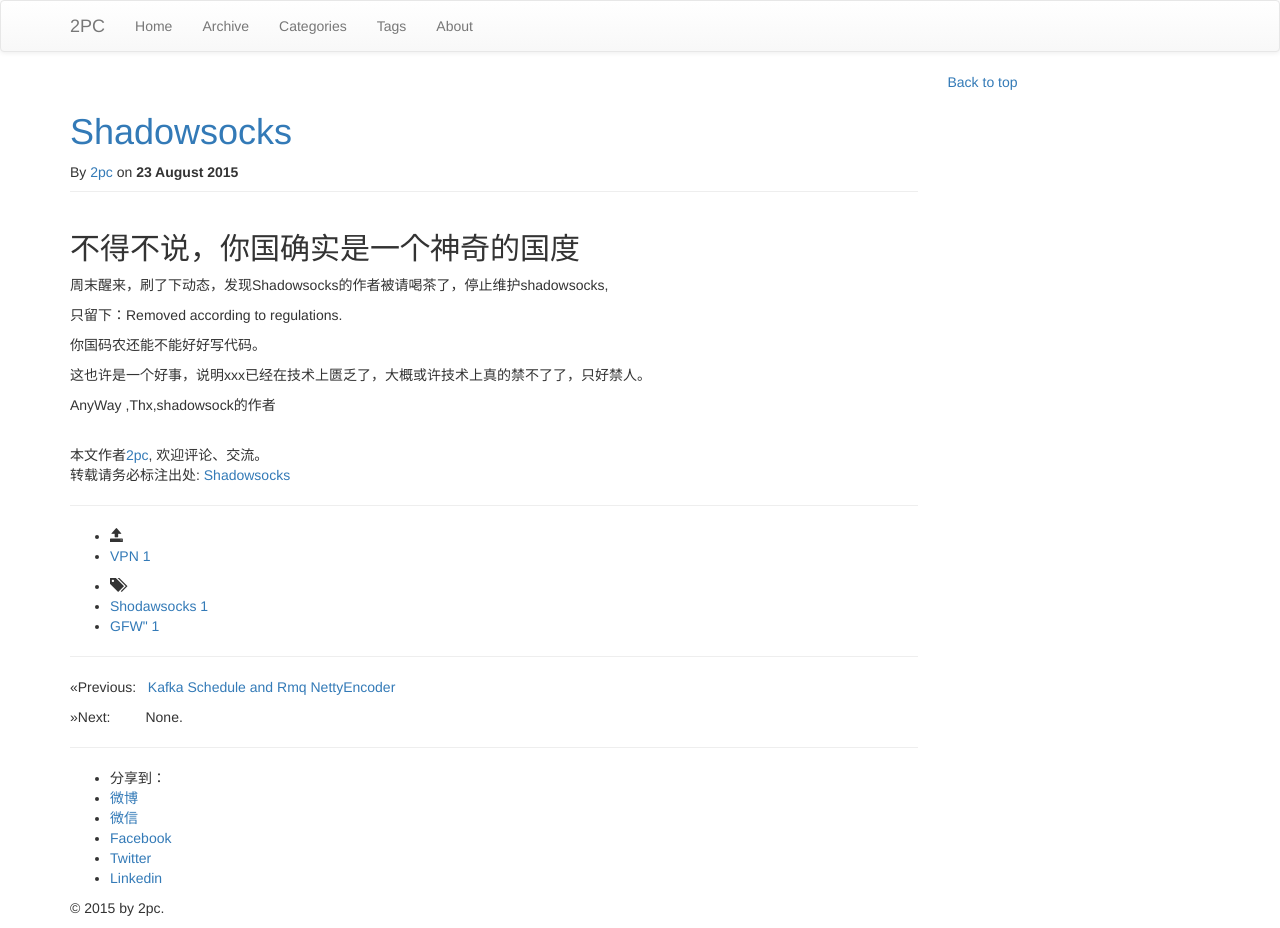
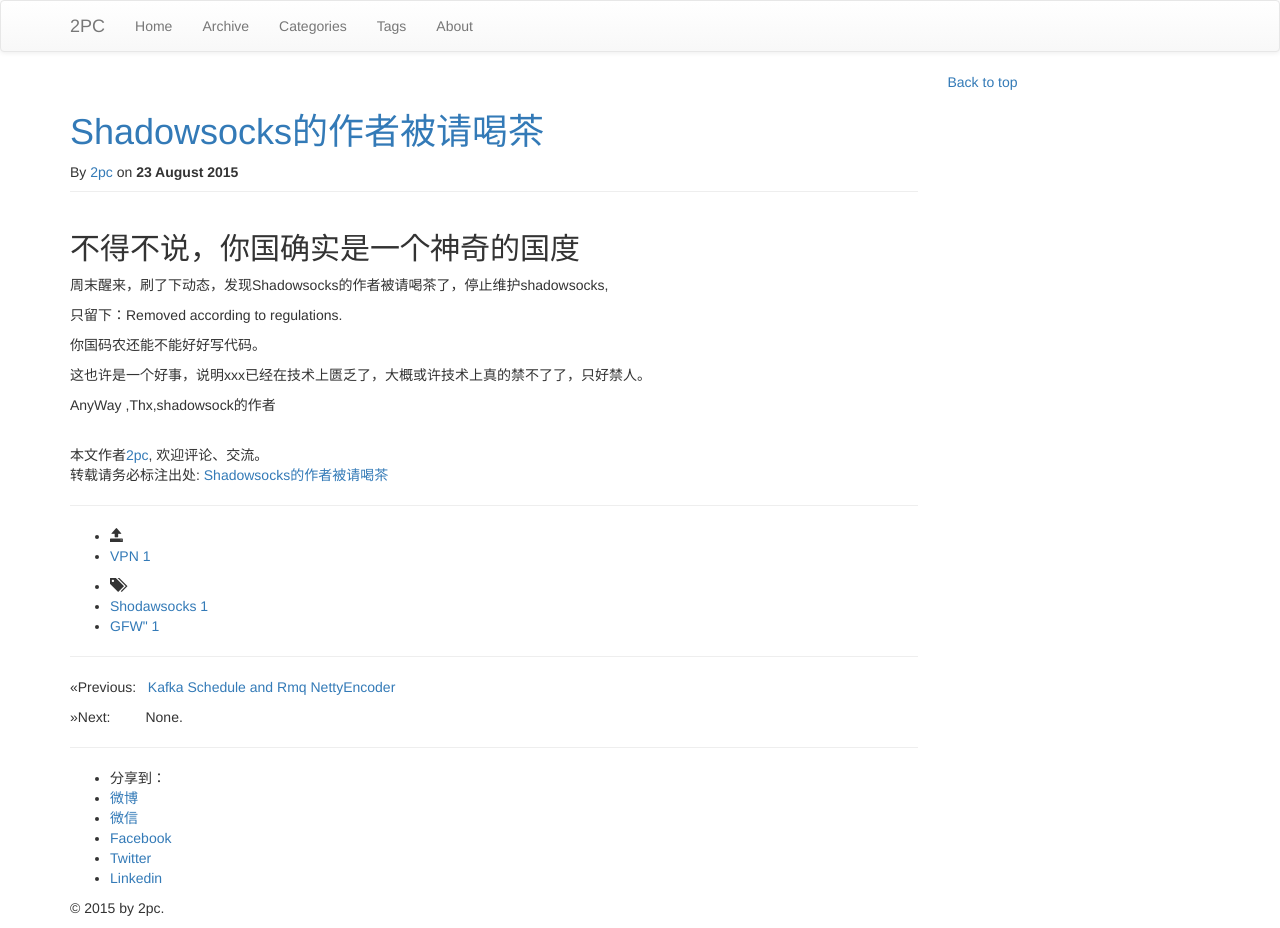
Before and after one commit to luyee/2pc.github.io, a Jekyll site: the page built from _posts/gossip/2015-08-23-shadowsocks.md, in a window 1280 px wide. Built offline with Jekyll 4.4.1, drawn with Linux system fonts in a browser that asks for light colours; nearby versions of some CDN libraries; library files that are not in the unit come from our copies; comment, search, counter and statistics services are not loaded.

Commit message:
Update 2015-08-23-shadowsocks.md

```diff
--- a/_posts/gossip/2015-08-23-shadowsocks.md
+++ b/_posts/gossip/2015-08-23-shadowsocks.md
@@ -1,6 +1,6 @@
 ---
 layout: post
-title: "Shadowsocks"
+title: "Shadowsocks的作者被请喝茶"
 keywords: ["shadowsocks"]
 description: "Shadowsocks"
 category: "VPN"
```
